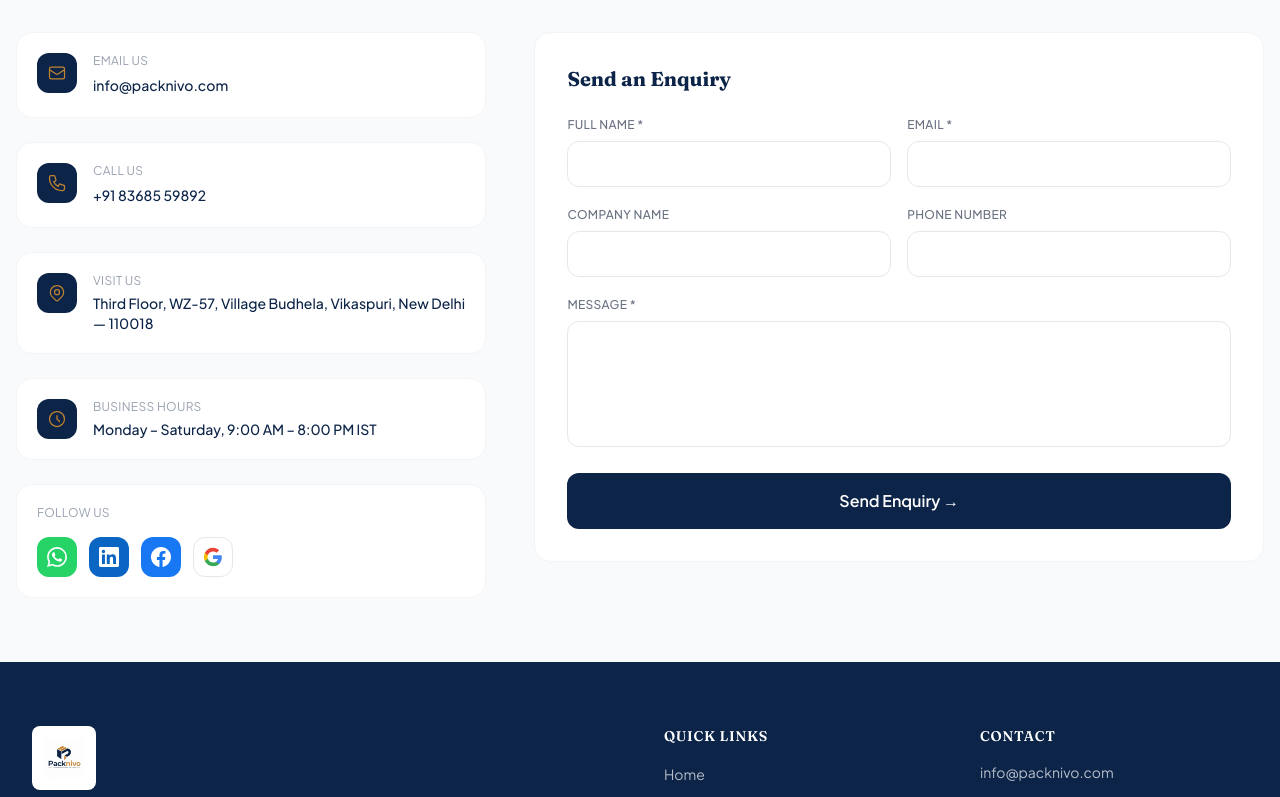
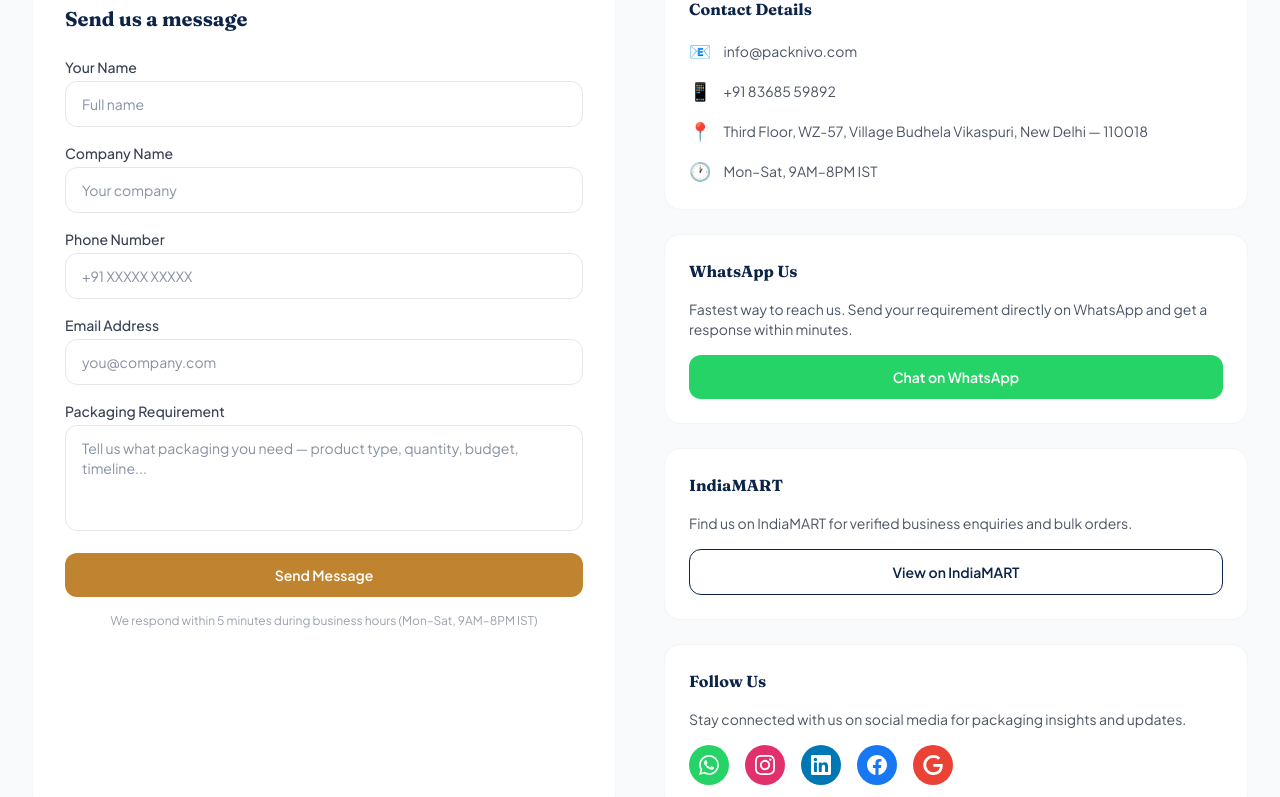
Before and after one commit to Packnivo/packnivo-website, a Next.js app: page /contact in a window 1280 px wide. Shown: the part 420-1217 px from the top of the page. Built offline with nearby package versions, Linux system fonts and the light colour scheme.

Commit message:
Fix contact page with all social icons

```diff
--- a/app/contact/page.tsx
+++ b/app/contact/page.tsx
@@ -1,213 +1,130 @@
 "use client";
+
 import { useState } from "react";
 
-export default function ContactPage() {
-  const [status, setStatus] = useState<"idle" | "submitting" | "success" | "error">("idle");
-  const [form, setForm] = useState({ name: "", email: "", company: "", phone: "", message: "" });
+export default function Contact() {
+  const [submitted, setSubmitted] = useState(false);
+  const [loading, setLoading] = useState(false);
 
-  const handleSubmit = async (e: React.FormEvent) => {
+  async function handleSubmit(e: React.FormEvent<HTMLFormElement>) {
     e.preventDefault();
-    setStatus("submitting");
-    try {
-      const res = await fetch("https://api.web3forms.com/submit", {
+    setLoading(true);
+
+    const form = e.currentTarget;
+    const formData = new FormData(form);
+    formData.append("access_key", "bd65dd1c-c5c9-4887-80e9-64136fbca27c");
+
+    const response = await fetch("https://api.web3forms.com/submit", {
       method: "POST",
-        headers: { "Content-Type": "application/json" },
-        body: JSON.stringify({
-          access_key: "bd65dd1c-c5c9-4887-80e9-64136fbca27c",
-          ...form,
-        }),
+      body: formData,
     });
-      if (res.ok) setStatus("success");
-      else setStatus("error");
-    } catch {
-      setStatus("error");
+
+    if (response.ok) {
+      setSubmitted(true);
+      form.reset();
     }
-  };
+    setLoading(false);
+  }
 
   return (
     <>
-      {/* Hero */}
-      <section style={{ backgroundColor: "#0C2448" }} className="py-16 px-4">
-        <div className="max-w-7xl mx-auto">
-          <div className="inline-flex items-center gap-2 px-4 py-2 rounded-full text-sm font-medium mb-6" style={{ backgroundColor: "rgba(192,132,48,0.15)", color: "#C08430" }}>
-            <span className="w-2 h-2 rounded-full bg-current animate-pulse"></span>
-            We respond within 5 minutes
+      <section style={{ backgroundColor: "#0C2448" }} className="py-16">
+        <div className="max-w-7xl mx-auto px-4 sm:px-6 lg:px-8">
+          <div className="max-w-2xl">
+            <h1 className="text-3xl md:text-5xl font-bold text-white mb-4" style={{ fontFamily: "Fraunces, serif" }}>Get in Touch</h1>
+            <p className="text-white/70 text-lg">Send us your packaging requirement and we will respond within 5 minutes during business hours.</p>
           </div>
-          <h1 className="text-4xl md:text-5xl font-bold text-white mb-4" style={{ fontFamily: "Fraunces, serif" }}>
-            Let's Talk Packaging
-          </h1>
-          <p className="text-white/60 text-lg max-w-xl">
-            Send us an enquiry, share your invoice, or just ask a question — our team is ready.
-          </p>
         </div>
       </section>
 
-      {/* Main */}
-      <section className="py-16 px-4 bg-gray-50">
-        <div className="max-w-7xl mx-auto grid md:grid-cols-5 gap-12">
-
-          {/* Left — 2 cols */}
-          <div className="md:col-span-2 space-y-6">
-
-            {/* Contact cards */}
-            {[
-              {
-                icon: (
-                  <svg className="w-5 h-5" fill="none" stroke="currentColor" viewBox="0 0 24 24">
-                    <path strokeLinecap="round" strokeLinejoin="round" strokeWidth={1.5} d="M3 8l7.89 5.26a2 2 0 002.22 0L21 8M5 19h14a2 2 0 002-2V7a2 2 0 00-2-2H5a2 2 0 00-2 2v10a2 2 0 002 2z" />
-                  </svg>
-                ),
-                label: "Email us",
-                value: "info@packnivo.com",
-                href: "mailto:info@packnivo.com",
-              },
-              {
-                icon: (
-                  <svg className="w-5 h-5" fill="none" stroke="currentColor" viewBox="0 0 24 24">
-                    <path strokeLinecap="round" strokeLinejoin="round" strokeWidth={1.5} d="M3 5a2 2 0 012-2h3.28a1 1 0 01.948.684l1.498 4.493a1 1 0 01-.502 1.21l-2.257 1.13a11.042 11.042 0 005.516 5.516l1.13-2.257a1 1 0 011.21-.502l4.493 1.498a1 1 0 01.684.949V19a2 2 0 01-2 2h-1C9.716 21 3 14.284 3 6V5z" />
-                  </svg>
-                ),
-                label: "Call us",
-                value: "+91 83685 59892",
-                href: "tel:+918368559892",
-              },
-              {
-                icon: (
-                  <svg className="w-5 h-5" fill="none" stroke="currentColor" viewBox="0 0 24 24">
-                    <path strokeLinecap="round" strokeLinejoin="round" strokeWidth={1.5} d="M17.657 16.657L13.414 20.9a1.998 1.998 0 01-2.827 0l-4.244-4.243a8 8 0 1111.314 0z" />
-                    <path strokeLinecap="round" strokeLinejoin="round" strokeWidth={1.5} d="M15 11a3 3 0 11-6 0 3 3 0 016 0z" />
-                  </svg>
-                ),
-                label: "Visit us",
-                value: "Third Floor, WZ-57, Village Budhela, Vikaspuri, New Delhi — 110018",
-                href: null,
-              },
-              {
-                icon: (
-                  <svg className="w-5 h-5" fill="none" stroke="currentColor" viewBox="0 0 24 24">
-                    <path strokeLinecap="round" strokeLinejoin="round" strokeWidth={1.5} d="M12 8v4l3 3m6-3a9 9 0 11-18 0 9 9 0 0118 0z" />
-                  </svg>
-                ),
-                label: "Business hours",
-                value: "Monday – Saturday, 9:00 AM – 8:00 PM IST",
-                href: null,
-              },
-            ].map(({ icon, label, value, href }) => (
-              <div key={label} className="bg-white rounded-2xl p-5 border border-gray-100 flex items-start gap-4">
-                <div className="w-10 h-10 rounded-xl flex items-center justify-center flex-shrink-0" style={{ backgroundColor: "#0C2448", color: "#C08430" }}>
-                  {icon}
+      <section className="py-16 bg-gray-50">
+        <div className="max-w-7xl mx-auto px-4 sm:px-6 lg:px-8">
+          <div className="grid md:grid-cols-2 gap-12">
+            <div className="bg-white rounded-2xl p-8 border border-gray-100">
+              <h2 className="text-xl font-bold mb-6" style={{ color: "#0C2448", fontFamily: "Fraunces, serif" }}>Send us a message</h2>
+              {submitted ? (
+                <div className="text-center py-12">
+                  <div className="text-5xl mb-4">✅</div>
+                  <h3 className="text-lg font-bold mb-2" style={{ color: "#0C2448" }}>Message Sent Successfully</h3>
+                  <p className="text-gray-600 text-sm">We will get back to you within 5 minutes during business hours.</p>
+                </div>
+              ) : (
+                <form onSubmit={handleSubmit} className="space-y-4">
+                  <input type="hidden" name="subject" value="New Enquiry from packnivo.com" />
+                  <div>
+                    <label className="block text-sm font-medium text-gray-700 mb-1">Your Name</label>
+                    <input type="text" name="name" required placeholder="Full name" className="w-full px-4 py-3 rounded-xl border border-gray-200 text-sm focus:outline-none focus:border-blue-400" />
                   </div>
                   <div>
-                  <p className="text-xs text-gray-400 mb-1 uppercase tracking-wide">{label}</p>
-                  {href ? (
-                    <a href={href} className="text-sm font-medium hover:underline" style={{ color: "#0C2448" }}>{value}</a>
-                  ) : (
-                    <p className="text-sm font-medium" style={{ color: "#0C2448" }}>{value}</p>
+                    <label className="block text-sm font-medium text-gray-700 mb-1">Company Name</label>
+                    <input type="text" name="company" placeholder="Your company" className="w-full px-4 py-3 rounded-xl border border-gray-200 text-sm focus:outline-none focus:border-blue-400" />
+                  </div>
+                  <div>
+                    <label className="block text-sm font-medium text-gray-700 mb-1">Phone Number</label>
+                    <input type="tel" name="phone" required placeholder="+91 XXXXX XXXXX" className="w-full px-4 py-3 rounded-xl border border-gray-200 text-sm focus:outline-none focus:border-blue-400" />
+                  </div>
+                  <div>
+                    <label className="block text-sm font-medium text-gray-700 mb-1">Email Address</label>
+                    <input type="email" name="email" required placeholder="you@company.com" className="w-full px-4 py-3 rounded-xl border border-gray-200 text-sm focus:outline-none focus:border-blue-400" />
+                  </div>
+                  <div>
+                    <label className="block text-sm font-medium text-gray-700 mb-1">Packaging Requirement</label>
+                    <textarea rows={4} name="message" required placeholder="Tell us what packaging you need — product type, quantity, budget, timeline..." className="w-full px-4 py-3 rounded-xl border border-gray-200 text-sm focus:outline-none focus:border-blue-400 resize-none"></textarea>
+                  </div>
+                  <button type="submit" disabled={loading} className="w-full py-3 rounded-xl font-semibold text-white text-sm transition-all hover:opacity-90" style={{ backgroundColor: "#C08430" }}>
+                    {loading ? "Sending..." : "Send Message"}
+                  </button>
+                  <p className="text-xs text-gray-400 text-center">We respond within 5 minutes during business hours (Mon–Sat, 9AM–8PM IST)</p>
+                </form>
               )}
             </div>
+
+            <div className="space-y-6">
+              <div className="bg-white rounded-2xl p-6 border border-gray-100">
+                <h3 className="font-bold mb-4" style={{ color: "#0C2448", fontFamily: "Fraunces, serif" }}>Contact Details</h3>
+                <div className="space-y-3 text-sm text-gray-600">
+                  <div className="flex items-center gap-3"><span className="text-lg">📧</span><span>info@packnivo.com</span></div>
+                  <div className="flex items-center gap-3"><span className="text-lg">📱</span><span>+91 83685 59892</span></div>
+                  <div className="flex items-center gap-3"><span className="text-lg">📍</span><span>Third Floor, WZ-57, Village Budhela Vikaspuri, New Delhi — 110018</span></div>
+                  <div className="flex items-center gap-3"><span className="text-lg">🕐</span><span>Mon–Sat, 9AM–8PM IST</span></div>
                 </div>
-            ))}
+              </div>
 
-            {/* Social links */}
-            <div className="bg-white rounded-2xl p-5 border border-gray-100">
-              <p className="text-xs text-gray-400 uppercase tracking-wide mb-4">Follow us</p>
-              <div className="flex items-center gap-3">
-                <a href="https://wa.me/918368559892" target="_blank" rel="noopener noreferrer"
-                  className="w-10 h-10 rounded-xl flex items-center justify-center transition-opacity hover:opacity-80"
-                  style={{ backgroundColor: "#25D366" }}>
-                  <svg className="w-5 h-5 text-white" fill="currentColor" viewBox="0 0 24 24">
-                    <path d="M17.472 14.382c-.297-.149-1.758-.867-2.03-.967-.273-.099-.471-.148-.67.15-.197.297-.767.966-.94 1.164-.173.199-.347.223-.644.075-.297-.15-1.255-.463-2.39-1.475-.883-.788-1.48-1.761-1.653-2.059-.173-.297-.018-.458.13-.606.134-.133.298-.347.446-.52.149-.174.198-.298.298-.497.099-.198.05-.371-.025-.52-.075-.149-.669-1.612-.916-2.207-.242-.579-.487-.5-.669-.51-.173-.008-.371-.01-.57-.01-.198 0-.52.074-.792.372-.272.297-1.04 1.016-1.04 2.479 0 1.462 1.065 2.875 1.213 3.074.149.198 2.096 3.2 5.077 4.487.709.306 1.262.489 1.694.625.712.227 1.36.195 1.871.118.571-.085 1.758-.719 2.006-1.413.248-.694.248-1.289.173-1.413-.074-.124-.272-.198-.57-.347m-5.421 7.403h-.004a9.87 9.87 0 01-5.031-1.378l-.361-.214-3.741.982.998-3.648-.235-.374a9.86 9.86 0 01-1.51-5.26c.001-5.45 4.436-9.884 9.888-9.884 2.64 0 5.122 1.03 6.988 2.898a9.825 9.825 0 012.893 6.994c-.003 5.45-4.437 9.884-9.885 9.884m8.413-18.297A11.815 11.815 0 0012.05 0C5.495 0 .16 5.335.157 11.892c0 2.096.547 4.142 1.588 5.945L.057 24l6.305-1.654a11.882 11.882 0 005.683 1.448h.005c6.554 0 11.89-5.335 11.893-11.893a11.821 11.821 0 00-3.48-8.413z" />
-                  </svg>
+              <div className="bg-white rounded-2xl p-6 border border-gray-100">
+                <h3 className="font-bold mb-4" style={{ color: "#0C2448", fontFamily: "Fraunces, serif" }}>WhatsApp Us</h3>
+                <p className="text-sm text-gray-600 mb-4">Fastest way to reach us. Send your requirement directly on WhatsApp and get a response within minutes.</p>
+                <a href="https://wa.me/918368559892" className="flex items-center justify-center gap-2 w-full py-3 rounded-xl font-semibold text-white text-sm transition-all hover:opacity-90" style={{ backgroundColor: "#25D366" }}>Chat on WhatsApp</a>
+              </div>
+
+              <div className="bg-white rounded-2xl p-6 border border-gray-100">
+                <h3 className="font-bold mb-4" style={{ color: "#0C2448", fontFamily: "Fraunces, serif" }}>IndiaMART</h3>
+                <p className="text-sm text-gray-600 mb-4">Find us on IndiaMART for verified business enquiries and bulk orders.</p>
+                <a href="https://indiamart.com" className="flex items-center justify-center gap-2 w-full py-3 rounded-xl font-semibold text-sm transition-all hover:opacity-90 border" style={{ borderColor: "#0C2448", color: "#0C2448" }}>View on IndiaMART</a>
+              </div>
+
+              <div className="bg-white rounded-2xl p-6 border border-gray-100">
+                <h3 className="font-bold mb-4" style={{ color: "#0C2448", fontFamily: "Fraunces, serif" }}>Follow Us</h3>
+                <p className="text-sm text-gray-600 mb-4">Stay connected with us on social media for packaging insights and updates.</p>
+                <div className="flex gap-4">
+                  <a href="https://wa.me/918368559892" target="_blank" rel="noopener noreferrer" aria-label="WhatsApp" className="flex items-center justify-center w-10 h-10 rounded-full transition-all hover:opacity-80" style={{ backgroundColor: "#25D366" }}>
+                    <svg className="w-5 h-5 text-white" fill="currentColor" viewBox="0 0 24 24"><path d="M17.472 14.382c-.297-.149-1.758-.867-2.03-.967-.273-.099-.471-.148-.67.15-.197.297-.767.966-.94 1.164-.173.199-.347.223-.644.075-.297-.15-1.255-.463-2.39-1.475-.883-.788-1.48-1.761-1.653-2.059-.173-.297-.018-.458.13-.606.134-.133.298-.347.446-.52.149-.174.198-.298.298-.497.099-.198.05-.371-.025-.52-.075-.149-.669-1.612-.916-2.207-.242-.579-.487-.5-.669-.51-.173-.008-.371-.01-.57-.01-.198 0-.52.074-.792.372-.272.297-1.04 1.016-1.04 2.479 0 1.462 1.065 2.875 1.213 3.074.149.198 2.096 3.2 5.077 4.487.709.306 1.262.489 1.694.625.712.227 1.36.195 1.871.118.571-.085 1.758-.719 2.006-1.413.248-.694.248-1.289.173-1.413-.074-.124-.272-.198-.57-.347m-5.421 7.403h-.004a9.87 9.87 0 01-5.031-1.378l-.361-.214-3.741.982.998-3.648-.235-.374a9.86 9.86 0 01-1.51-5.26c.001-5.45 4.436-9.884 9.888-9.884 2.64 0 5.122 1.03 6.988 2.898a9.825 9.825 0 012.893 6.994c-.003 5.45-4.437 9.884-9.885 9.884m8.413-18.297A11.815 11.815 0 0012.05 0C5.495 0 .16 5.335.157 11.892c0 2.096.547 4.142 1.588 5.945L.057 24l6.305-1.654a11.882 11.882 0 005.683 1.448h.005c6.554 0 11.89-5.335 11.893-11.893a11.821 11.821 0 00-3.48-8.413z"/></svg>
                   </a>
-                <a href="https://www.linkedin.com/company/packnivo-solution-private-limited/" target="_blank" rel="noopener noreferrer"
-                  className="w-10 h-10 rounded-xl flex items-center justify-center transition-opacity hover:opacity-80"
-                  style={{ backgroundColor: "#0A66C2" }}>
-                  <svg className="w-5 h-5 text-white" fill="currentColor" viewBox="0 0 24 24">
-                    <path d="M20.447 20.452h-3.554v-5.569c0-1.328-.027-3.037-1.852-3.037-1.853 0-2.136 1.445-2.136 2.939v5.667H9.351V9h3.414v1.561h.046c.477-.9 1.637-1.85 3.37-1.85 3.601 0 4.267 2.37 4.267 5.455v6.286zM5.337 7.433a2.062 2.062 0 01-2.063-2.065 2.064 2.064 0 112.063 2.065zm1.782 13.019H3.555V9h3.564v11.452zM22.225 0H1.771C.792 0 0 .774 0 1.729v20.542C0 23.227.792 24 1.771 24h20.451C23.2 24 24 23.227 24 22.271V1.729C24 .774 23.2 0 22.222 0h.003z" />
-                  </svg>
+                  <a href="https://www.instagram.com/pack.nivo" target="_blank" rel="noopener noreferrer" aria-label="Instagram" className="flex items-center justify-center w-10 h-10 rounded-full transition-all hover:opacity-80" style={{ backgroundColor: "#E1306C" }}>
+                    <svg className="w-5 h-5 text-white" fill="currentColor" viewBox="0 0 24 24"><path d="M12 2.163c3.204 0 3.584.012 4.85.07 3.252.148 4.771 1.691 4.919 4.919.058 1.265.069 1.645.069 4.849 0 3.205-.012 3.584-.069 4.849-.149 3.225-1.664 4.771-4.919 4.919-1.266.058-1.644.07-4.85.07-3.204 0-3.584-.012-4.849-.07-3.26-.149-4.771-1.699-4.919-4.92-.058-1.265-.07-1.644-.07-4.849 0-3.204.013-3.583.07-4.849.149-3.227 1.664-4.771 4.919-4.919 1.266-.057 1.645-.069 4.849-.069zm0-2.163c-3.259 0-3.667.014-4.947.072-4.358.2-6.78 2.618-6.98 6.98-.059 1.281-.073 1.689-.073 4.948 0 3.259.014 3.668.072 4.948.2 4.358 2.618 6.78 6.98 6.98 1.281.058 1.689.072 4.948.072 3.259 0 3.668-.014 4.948-.072 4.354-.2 6.782-2.618 6.979-6.98.059-1.28.073-1.689.073-4.948 0-3.259-.014-3.667-.072-4.947-.196-4.354-2.617-6.78-6.979-6.98-1.281-.059-1.69-.073-4.949-.073zm0 5.838c-3.403 0-6.162 2.759-6.162 6.162s2.759 6.163 6.162 6.163 6.162-2.759 6.162-6.163c0-3.403-2.759-6.162-6.162-6.162zm0 10.162c-2.209 0-4-1.79-4-4 0-2.209 1.791-4 4-4s4 1.791 4 4c0 2.21-1.791 4-4 4zm6.406-11.845c-.796 0-1.441.645-1.441 1.44s.645 1.44 1.441 1.44c.795 0 1.439-.645 1.439-1.44s-.644-1.44-1.439-1.44z"/></svg>
                   </a>
-                <a href="https://www.facebook.com/profile.php?id=61590573095006" target="_blank" rel="noopener noreferrer"
-                  className="w-10 h-10 rounded-xl flex items-center justify-center transition-opacity hover:opacity-80"
-                  style={{ backgroundColor: "#1877F2" }}>
-                  <svg className="w-5 h-5 text-white" fill="currentColor" viewBox="0 0 24 24">
-                    <path d="M24 12.073c0-6.627-5.373-12-12-12s-12 5.373-12 12c0 5.99 4.388 10.954 10.125 11.854v-8.385H7.078v-3.47h3.047V9.43c0-3.007 1.792-4.669 4.533-4.669 1.312 0 2.686.235 2.686.235v2.953H15.83c-1.491 0-1.956.925-1.956 1.874v2.25h3.328l-.532 3.47h-2.796v8.385C19.612 23.027 24 18.062 24 12.073z" />
-                  </svg>
+                  <a href="https://www.linkedin.com/company/packnivo-solution-private-limited/" target="_blank" rel="noopener noreferrer" aria-label="LinkedIn" className="flex items-center justify-center w-10 h-10 rounded-full transition-all hover:opacity-80" style={{ backgroundColor: "#0077B5" }}>
+                    <svg className="w-5 h-5 text-white" fill="currentColor" viewBox="0 0 24 24"><path d="M20.447 20.452h-3.554v-5.569c0-1.328-.027-3.037-1.852-3.037-1.853 0-2.136 1.445-2.136 2.939v5.667H9.351V9h3.414v1.561h.046c.477-.9 1.637-1.85 3.37-1.85 3.601 0 4.267 2.37 4.267 5.455v6.286zM5.337 7.433a2.062 2.062 0 01-2.063-2.065 2.064 2.064 0 112.063 2.065zm1.782 13.019H3.555V9h3.564v11.452zM22.225 0H1.771C.792 0 0 .774 0 1.729v20.542C0 23.227.792 24 1.771 24h20.451C23.2 24 24 23.227 24 22.271V1.729C24 .774 23.2 0 22.222 0h.003z"/></svg>
                   </a>
-                <a href="https://share.google/PJKhcWJPCFXNj6QhM" target="_blank" rel="noopener noreferrer"
-                  className="w-10 h-10 rounded-xl flex items-center justify-center transition-opacity hover:opacity-80 border border-gray-200"
-                  style={{ backgroundColor: "#fff" }}>
-                  <svg className="w-5 h-5" viewBox="0 0 24 24">
-                    <path fill="#4285F4" d="M22.56 12.25c0-.78-.07-1.53-.2-2.25H12v4.26h5.92c-.26 1.37-1.04 2.53-2.21 3.31v2.77h3.57c2.08-1.92 3.28-4.74 3.28-8.09z" />
-                    <path fill="#34A853" d="M12 23c2.97 0 5.46-.98 7.28-2.66l-3.57-2.77c-.98.66-2.23 1.06-3.71 1.06-2.86 0-5.29-1.93-6.16-4.53H2.18v2.84C3.99 20.53 7.7 23 12 23z" />
-                    <path fill="#FBBC05" d="M5.84 14.09c-.22-.66-.35-1.36-.35-2.09s.13-1.43.35-2.09V7.07H2.18C1.43 8.55 1 10.22 1 12s.43 3.45 1.18 4.93l2.85-2.22.81-.62z" />
-                    <path fill="#EA4335" d="M12 5.38c1.62 0 3.06.56 4.21 1.64l3.15-3.15C17.45 2.09 14.97 1 12 1 7.7 1 3.99 3.47 2.18 7.07l3.66 2.84c.87-2.6 3.3-4.53 6.16-4.53z" />
-                  </svg>
+                  <a href="https://www.facebook.com/profile.php?id=61590573095006" target="_blank" rel="noopener noreferrer" aria-label="Facebook" className="flex items-center justify-center w-10 h-10 rounded-full transition-all hover:opacity-80" style={{ backgroundColor: "#1877F2" }}>
+                    <svg className="w-5 h-5 text-white" fill="currentColor" viewBox="0 0 24 24"><path d="M24 12.073c0-6.627-5.373-12-12-12s-12 5.373-12 12c0 5.99 4.388 10.954 10.125 11.854v-8.385H7.078v-3.47h3.047V9.43c0-3.007 1.792-4.669 4.533-4.669 1.312 0 2.686.235 2.686.235v2.953H15.83c-1.491 0-1.956.925-1.956 1.874v2.25h3.328l-.532 3.47h-2.796v8.385C19.612 23.027 24 18.062 24 12.073z"/></svg>
+                  </a>
+                  <a href="https://share.google/PJKhcWJPCFXNj6QhM" target="_blank" rel="noopener noreferrer" aria-label="Google Business" className="flex items-center justify-center w-10 h-10 rounded-full transition-all hover:opacity-80" style={{ backgroundColor: "#EA4335" }}>
+                    <svg className="w-5 h-5 text-white" fill="currentColor" viewBox="0 0 24 24"><path d="M12.48 10.92v3.28h7.84c-.24 1.84-.853 3.187-1.787 4.133-1.147 1.147-2.933 2.4-6.053 2.4-4.827 0-8.6-3.893-8.6-8.72s3.773-8.72 8.6-8.72c2.6 0 4.507 1.027 5.907 2.347l2.307-2.307C18.747 1.44 16.133 0 12.48 0 5.867 0 .307 5.387.307 12s5.56 12 12.173 12c3.573 0 6.267-1.173 8.373-3.36 2.16-2.16 2.84-5.213 2.84-7.667 0-.76-.053-1.467-.173-2.053H12.48z"/></svg>
                   </a>
                 </div>
               </div>
             </div>
-
-          {/* Right — Form — 3 cols */}
-          <div className="md:col-span-3">
-            {status === "success" ? (
-              <div className="bg-white rounded-2xl p-12 border border-gray-100 text-center">
-                <div className="w-16 h-16 rounded-full flex items-center justify-center mx-auto mb-4" style={{ backgroundColor: "rgba(16,185,129,0.1)" }}>
-                  <svg className="w-8 h-8 text-green-500" fill="none" stroke="currentColor" viewBox="0 0 24 24">
-                    <path strokeLinecap="round" strokeLinejoin="round" strokeWidth={2} d="M5 13l4 4L19 7" />
-                  </svg>
           </div>
-                <h2 className="text-xl font-bold mb-2" style={{ color: "#0C2448", fontFamily: "Fraunces, serif" }}>Message received!</h2>
-                <p className="text-gray-500">We'll get back to you within 5 minutes during business hours.</p>
-              </div>
-            ) : (
-              <div className="bg-white rounded-2xl p-8 border border-gray-100">
-                <h2 className="text-xl font-bold mb-6" style={{ color: "#0C2448", fontFamily: "Fraunces, serif" }}>Send an Enquiry</h2>
-                <form onSubmit={handleSubmit} className="space-y-5">
-                  <div className="grid grid-cols-2 gap-4">
-                    <div>
-                      <label className="block text-xs font-medium text-gray-500 mb-2 uppercase tracking-wide">Full Name *</label>
-                      <input type="text" required value={form.name}
-                        onChange={e => setForm({ ...form, name: e.target.value })}
-                        className="w-full px-4 py-3 rounded-xl border border-gray-200 focus:outline-none focus:border-amber-400 text-sm" />
-                    </div>
-                    <div>
-                      <label className="block text-xs font-medium text-gray-500 mb-2 uppercase tracking-wide">Email *</label>
-                      <input type="email" required value={form.email}
-                        onChange={e => setForm({ ...form, email: e.target.value })}
-                        className="w-full px-4 py-3 rounded-xl border border-gray-200 focus:outline-none focus:border-amber-400 text-sm" />
-                    </div>
-                  </div>
-                  <div className="grid grid-cols-2 gap-4">
-                    <div>
-                      <label className="block text-xs font-medium text-gray-500 mb-2 uppercase tracking-wide">Company Name</label>
-                      <input type="text" value={form.company}
-                        onChange={e => setForm({ ...form, company: e.target.value })}
-                        className="w-full px-4 py-3 rounded-xl border border-gray-200 focus:outline-none focus:border-amber-400 text-sm" />
-                    </div>
-                    <div>
-                      <label className="block text-xs font-medium text-gray-500 mb-2 uppercase tracking-wide">Phone Number</label>
-                      <input type="tel" value={form.phone}
-                        onChange={e => setForm({ ...form, phone: e.target.value })}
-                        className="w-full px-4 py-3 rounded-xl border border-gray-200 focus:outline-none focus:border-amber-400 text-sm" />
-                    </div>
-                  </div>
-                  <div>
-                    <label className="block text-xs font-medium text-gray-500 mb-2 uppercase tracking-wide">Message *</label>
-                    <textarea required rows={5} value={form.message}
-                      onChange={e => setForm({ ...form, message: e.target.value })}
-                      className="w-full px-4 py-3 rounded-xl border border-gray-200 focus:outline-none focus:border-amber-400 text-sm resize-none" />
-                  </div>
-                  <button type="submit" disabled={status === "submitting"}
-                    className="w-full py-4 rounded-xl font-semibold text-white transition-all hover:opacity-90 disabled:opacity-50"
-                    style={{ backgroundColor: "#0C2448" }}>
-                    {status === "submitting" ? "Sending..." : "Send Enquiry →"}
-                  </button>
-                  {status === "error" && <p className="text-red-500 text-sm text-center">Something went wrong. Please try again.</p>}
-                </form>
-              </div>
-            )}
-          </div>
-
         </div>
       </section>
     </>
```
Lines whose indentation alone changed are shown as unchanged.
